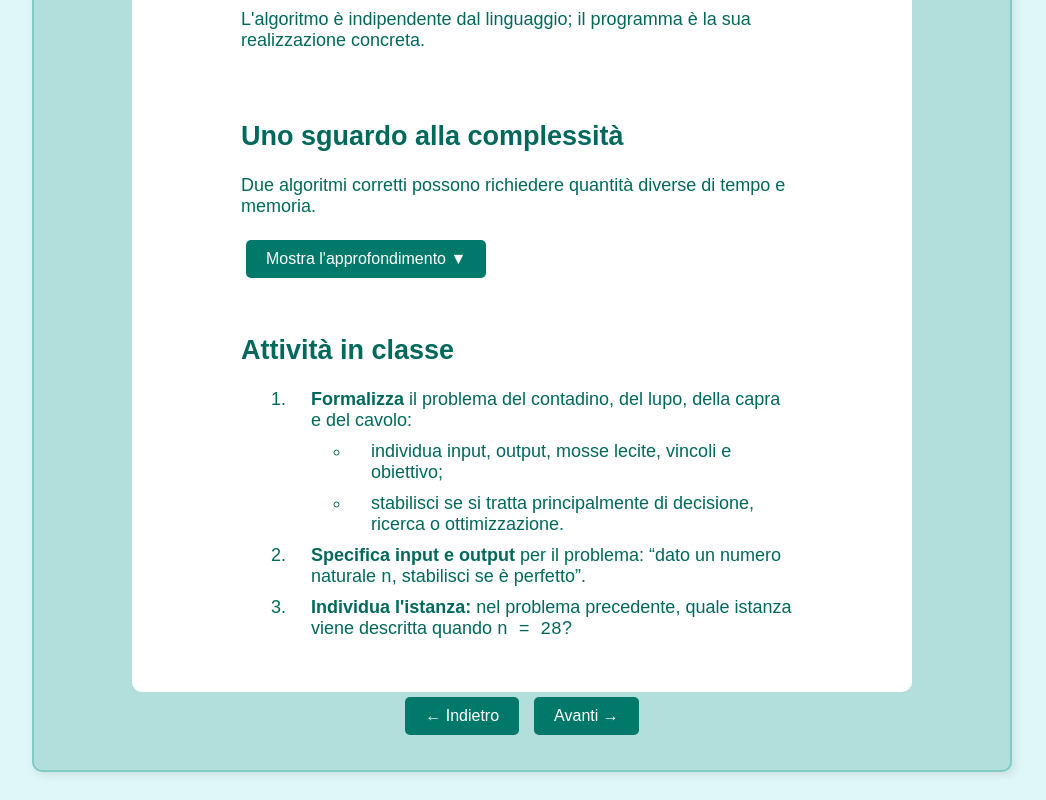
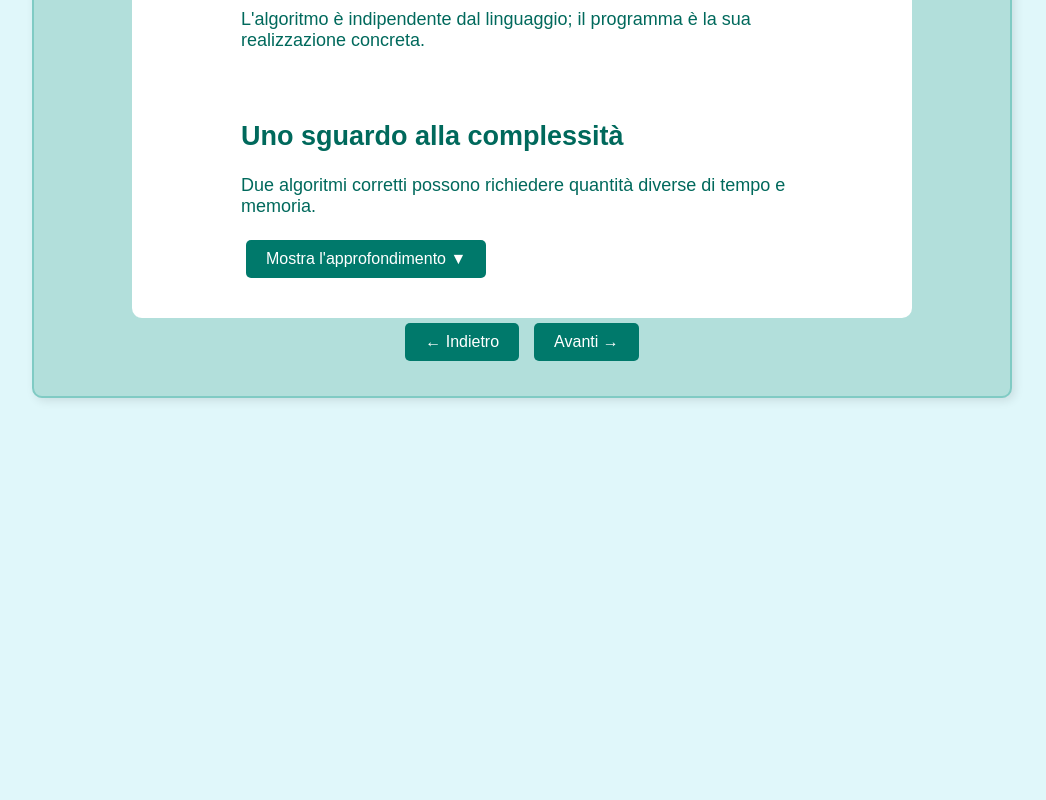
Before and after one commit to carlocomin/corso_3XIA_Informatica, a plain HTML site: page lez1/lez1_1.html in a window 1280 px wide. Shown: the part 2144-2944 px from the top of the page, without its empty margins (118-1164 px from the left). After the commit the page ends 2570 px from the top, so only its background shows below. Drawn offline with Linux system fonts and the light colour scheme.

Commit message:
Refine lesson 1 algorithm materials

```diff
--- a/lez1/lez1_1.html
+++ b/lez1/lez1_1.html
@@ -159,19 +159,6 @@
             </div>
         </div>
 
-        <div class="inner-box">
-            <h2>Attività in classe</h2>
-            <ol>
-                <li><strong>Formalizza</strong> il problema del contadino, del lupo, della capra e del cavolo:
-                    <ul>
-                        <li>individua input, output, mosse lecite, vincoli e obiettivo;</li>
-                        <li>stabilisci se si tratta principalmente di decisione, ricerca o ottimizzazione.</li>
-                    </ul>
-                </li>
-                <li><strong>Specifica input e output</strong> per il problema: “dato un numero naturale <code>n</code>, stabilisci se è perfetto”.</li>
-                <li><strong>Individua l'istanza:</strong> nel problema precedente, quale istanza viene descritta quando <code>n = 28</code>?</li>
-            </ol>
-        </div>
     </div>
 
     <div class="nav-buttons">
```
Also changed, not shown: lez1/lez1_4.html (+7 -2 lines), lez1/img/euclid_complexity.png (added).
